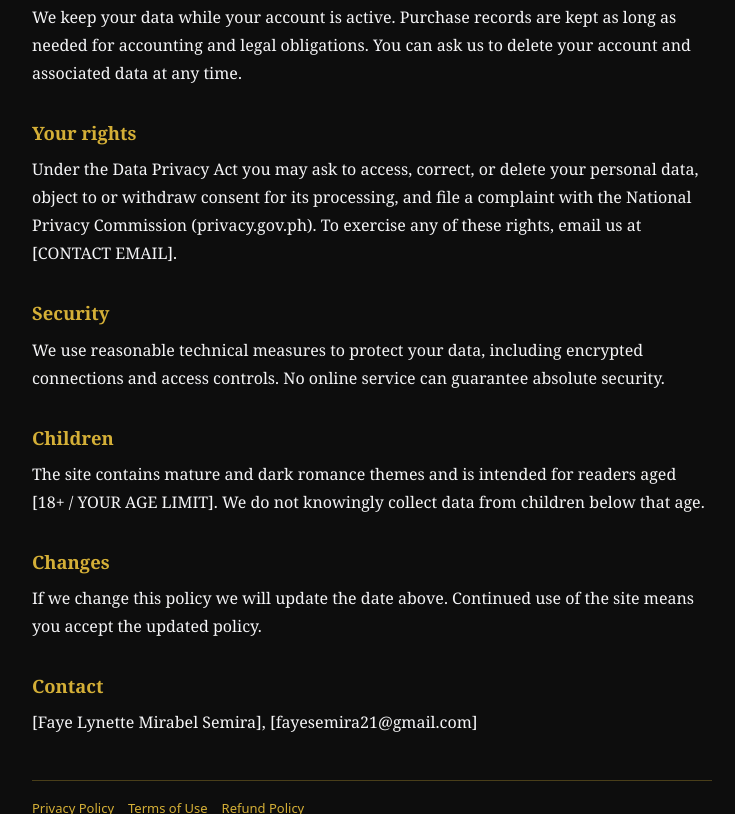
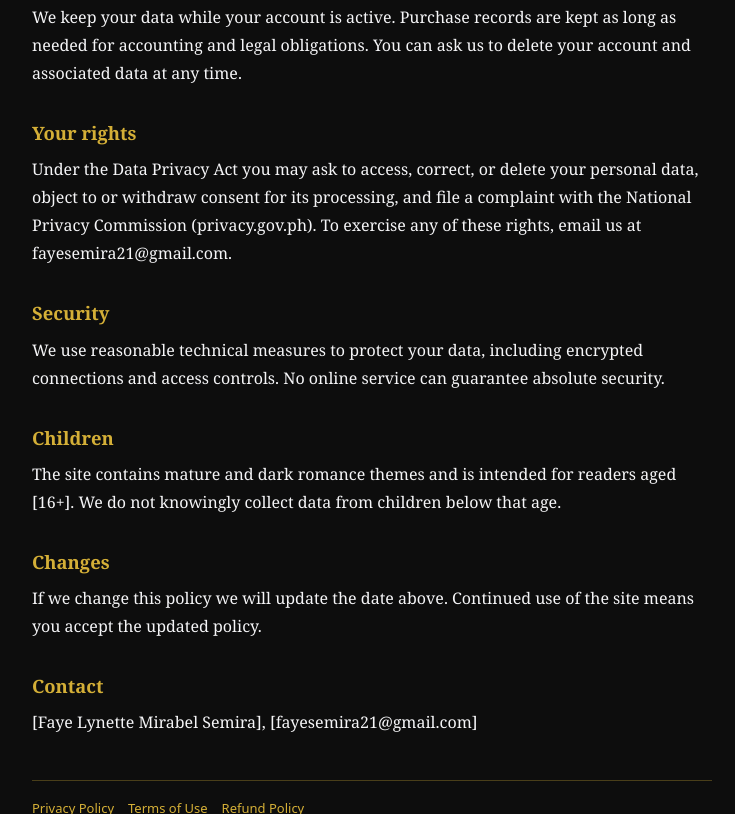
Before and after one commit to fayemirabelsemira/sols-collection, a plain HTML site: page privacy.html in a window 1280 px wide. Shown: the part 1096-1910 px from the top of the page, without its empty margins (268-1003 px from the left). Drawn offline with Linux system fonts and the light colour scheme.

Commit message:
revise privacy

```diff
--- a/privacy.html
+++ b/privacy.html
@@ -28,7 +28,7 @@
 <a class="back" href="/">&larr; Back to Sol's Collection</a>
 <h1>Privacy Policy</h1>
 <p class="updated">Last updated: [October 09, 2026]</p>
-<p>Sol's Collection ("we", "us") is operated by [Faye Semira] in the Philippines. This policy explains what personal data we collect when you use this website, why, and what your rights are under the Data Privacy Act of 2012 (Republic Act 10173).</p>
+<p>Sol's Collection is operated by Faye Semira in the Philippines. This policy explains what personal data we collect when you use this website, why, and what your rights are under the Data Privacy Act of 2012 (Republic Act 10173).</p>
 
 <h2>What we collect</h2>
 <ul>
@@ -53,13 +53,13 @@
 <p>We keep your data while your account is active. Purchase records are kept as long as needed for accounting and legal obligations. You can ask us to delete your account and associated data at any time.</p>
 
 <h2>Your rights</h2>
-<p>Under the Data Privacy Act you may ask to access, correct, or delete your personal data, object to or withdraw consent for its processing, and file a complaint with the National Privacy Commission (privacy.gov.ph). To exercise any of these rights, email us at [CONTACT EMAIL].</p>
+<p>Under the Data Privacy Act you may ask to access, correct, or delete your personal data, object to or withdraw consent for its processing, and file a complaint with the National Privacy Commission (privacy.gov.ph). To exercise any of these rights, email us at fayesemira21@gmail.com.</p>
 
 <h2>Security</h2>
 <p>We use reasonable technical measures to protect your data, including encrypted connections and access controls. No online service can guarantee absolute security.</p>
 
 <h2>Children</h2>
-<p>The site contains mature and dark romance themes and is intended for readers aged [18+ / YOUR AGE LIMIT]. We do not knowingly collect data from children below that age.</p>
+<p>The site contains mature and dark romance themes and is intended for readers aged [16+]. We do not knowingly collect data from children below that age.</p>
 
 <h2>Changes</h2>
 <p>If we change this policy we will update the date above. Continued use of the site means you accept the updated policy.</p>
```
